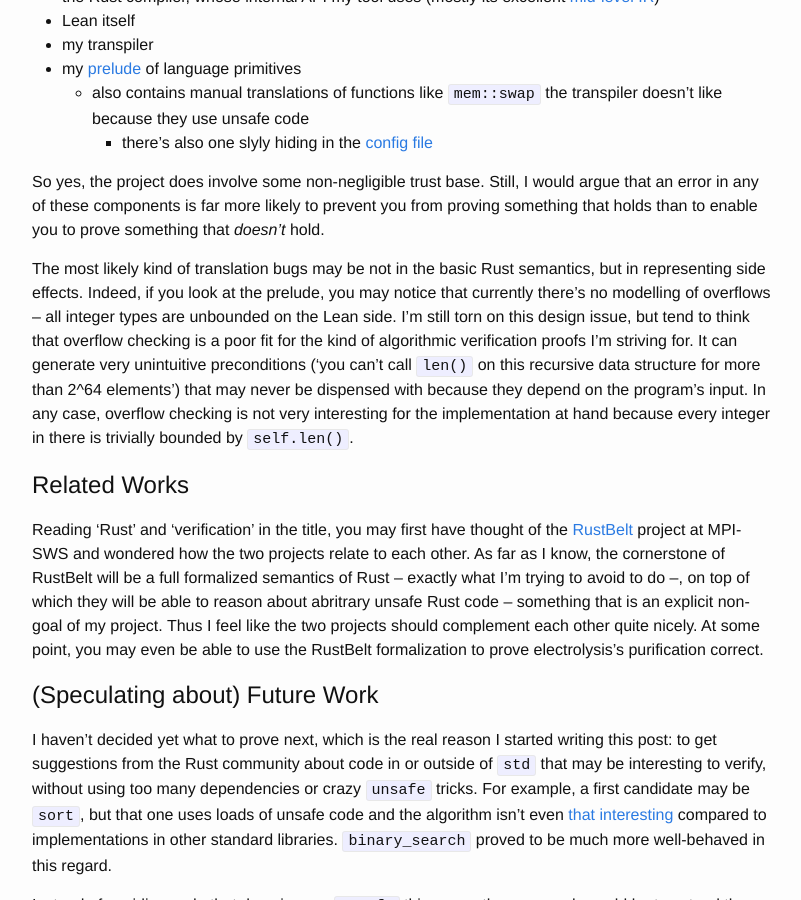
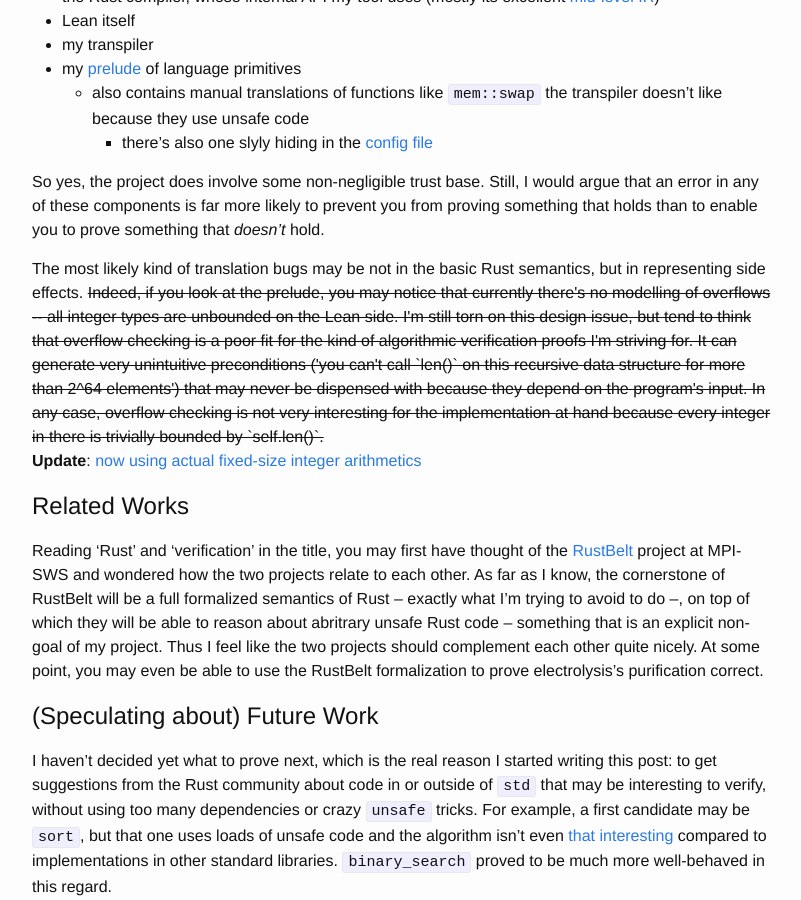
Before and after one commit to Kha/Kha.github.io, a Jekyll site: the page built from _posts/2016-07-22-formally-verifying-rusts-binary-search.md, in a window 1280 px wide and 900 px high, scrolled down 3168 px. Shown: the whole window, without its empty margins (238-1039 px from the left). Built offline with Jekyll 4.4.1, drawn with Linux system fonts in a browser that asks for light colours.

Commit message:
We can haz overflows

```diff
--- a/_posts/2016-07-22-formally-verifying-rusts-binary-search.md
+++ b/_posts/2016-07-22-formally-verifying-rusts-binary-search.md
@@ -106,7 +106,8 @@ To conclude, given that the repo contains a machine-checked proof of this theore
 
 So yes, the project does involve some non-negligible trust base. Still, I would argue that an error in any of these components is far more likely to prevent you from proving something that holds than to enable you to prove something that _doesn't_ hold.
 
-The most likely kind of translation bugs may be not in the basic Rust semantics, but in representing side effects. Indeed, if you look at the prelude, you may notice that currently there's no modelling of overflows -- all integer types are unbounded on the Lean side. I'm still torn on this design issue, but tend to think that overflow checking is a poor fit for the kind of algorithmic verification proofs I'm striving for. It can generate very unintuitive preconditions ('you can't call `len()` on this recursive data structure for more than 2^64 elements') that may never be dispensed with because they depend on the program's input. In any case, overflow checking is not very interesting for the implementation at hand because every integer in there is trivially bounded by `self.len()`.
+The most likely kind of translation bugs may be not in the basic Rust semantics, but in representing side effects. <s>Indeed, if you look at the prelude, you may notice that currently there's no modelling of overflows -- all integer types are unbounded on the Lean side. I'm still torn on this design issue, but tend to think that overflow checking is a poor fit for the kind of algorithmic verification proofs I'm striving for. It can generate very unintuitive preconditions ('you can't call `len()` on this recursive data structure for more than 2^64 elements') that may never be dispensed with because they depend on the program's input. In any case, overflow checking is not very interesting for the implementation at hand because every integer in there is trivially bounded by `self.len()`.</s><br>
+**Update**: [now using actual fixed-size integer arithmetics](https://github.com/Kha/electrolysis/commit/0abd1a4304922cea7d64a98a67f36dcc4af726e6)
 
 # Related Works
 
```
